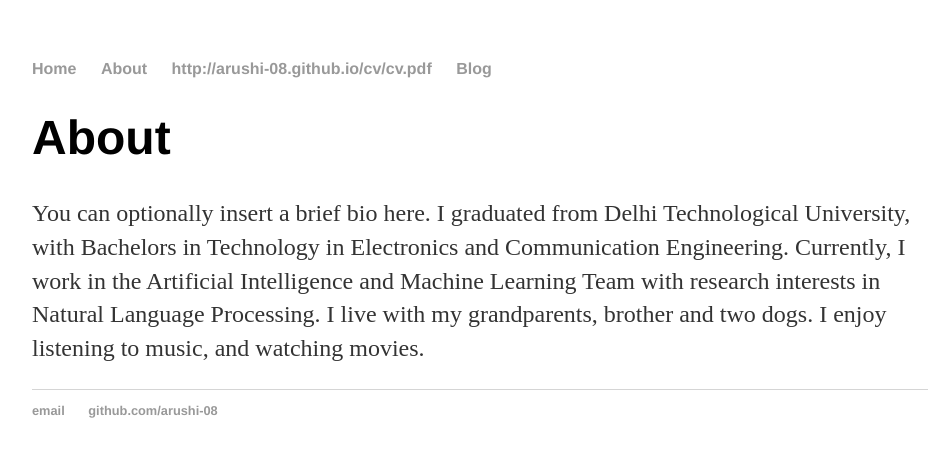
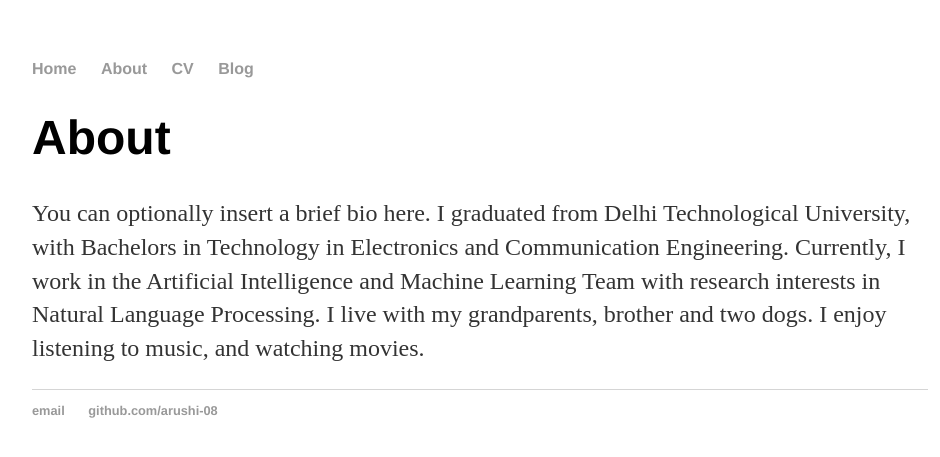
Before and after one commit to arushi-08/arushi-08.github.io, a Jekyll site: the page built from about/index.html, in a window 1280 px wide. Shown: the top 457 px of the page, without its empty margins (160-1100 px from the left). Built offline with Jekyll 4.4.1, drawn with Linux system fonts in a browser that asks for light colours; part of the change alters nothing that is shown.

Commit message:
Update default.html

```diff
--- a/_layouts/default.html
+++ b/_layouts/default.html
@@ -13,7 +13,7 @@
 <ul>
 <li><a href="/">Home</a></li>
 <li><a href="/about">About</a></li>
-<li><a href='http://arushi-08.github.io/cv/cv.pdf'>http://arushi-08.github.io/cv/cv.pdf</a></li>
+<li><a href='http://arushi-08.github.io/cv/cv.pdf'>CV</a></li>
 <li><a href="/blog">Blog</a></li>
 </ul>
     </nav>
```
